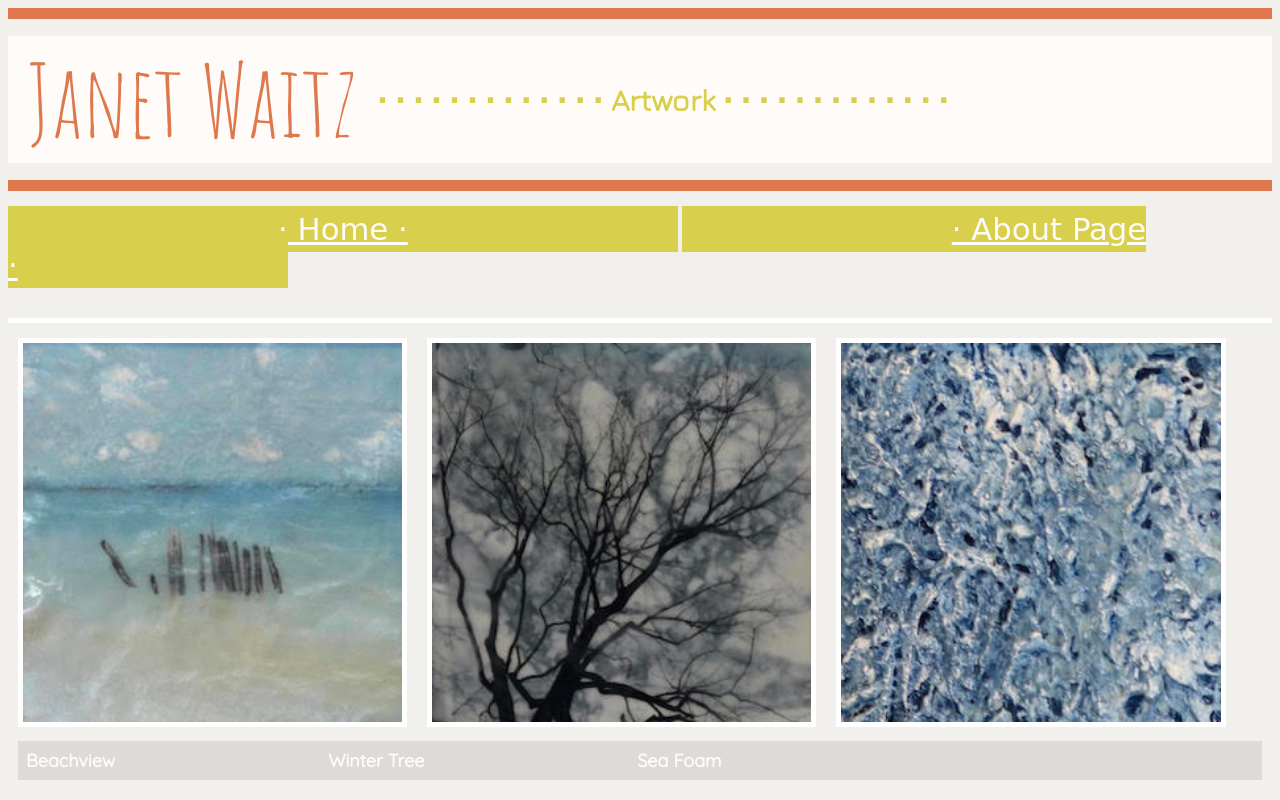
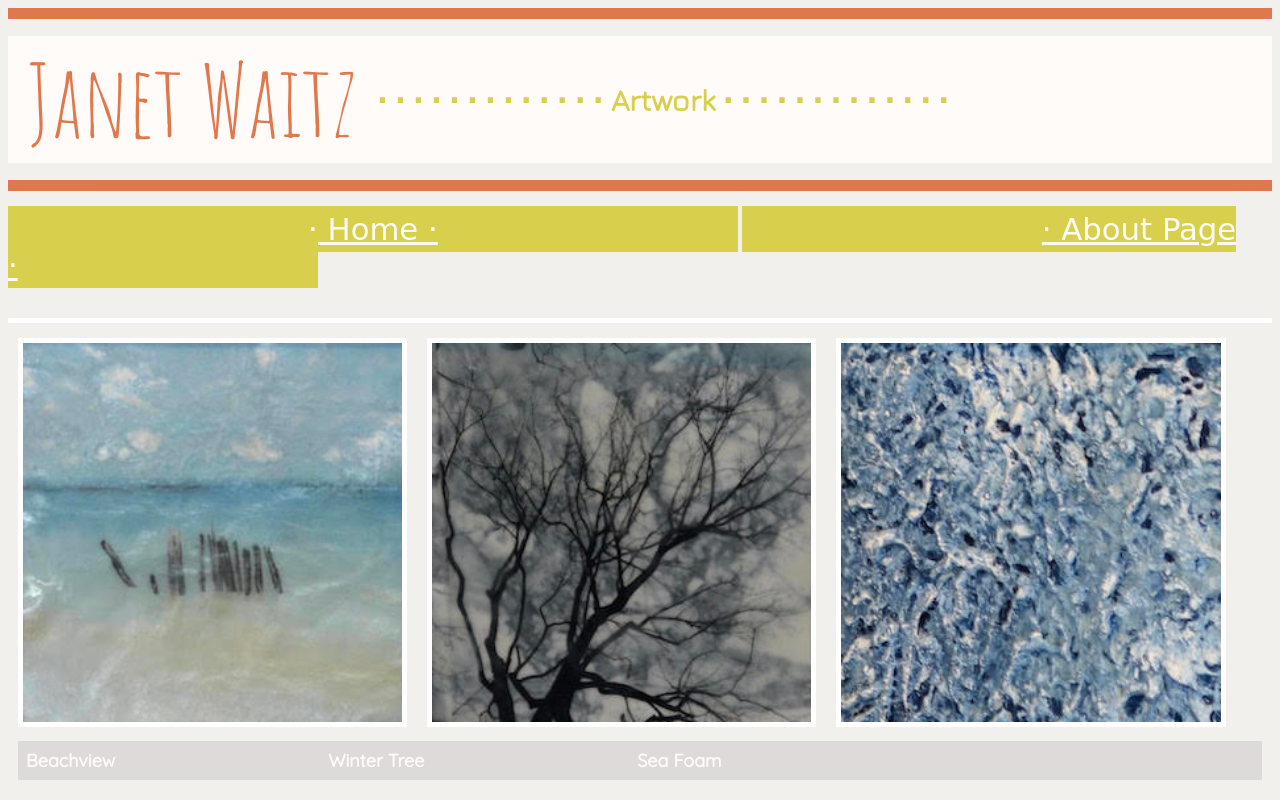
Before and after one commit to izzimw2001/Janet-Waitz-Art-Website, a plain HTML site: page janart.html in a window 1280 px wide. Shown: the top 800 px of the page. Drawn offline with nearby package versions, Linux system fonts and the light colour scheme; a web font is replaced by a local one.

Commit message:
Update janart.html

```diff
--- a/janart.html
+++ b/janart.html
@@ -87,7 +87,7 @@
         font-size: 2.4vw;
         font-family: 'Raleway Dots', cursive;
         color: #FFFBF9;
-        padding: 5px 270px 5px 270px;
+        padding: 5px 300px 5px 300px;
         background-color: #D8CF4D;
         margin-bottom: 10px;
 
```
